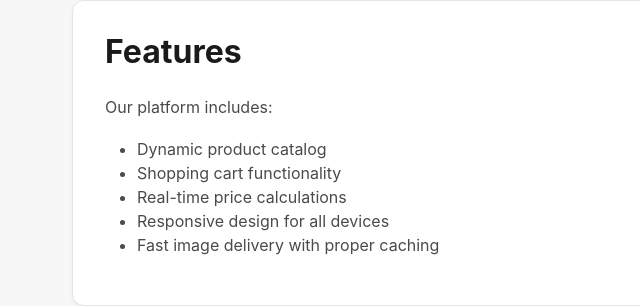
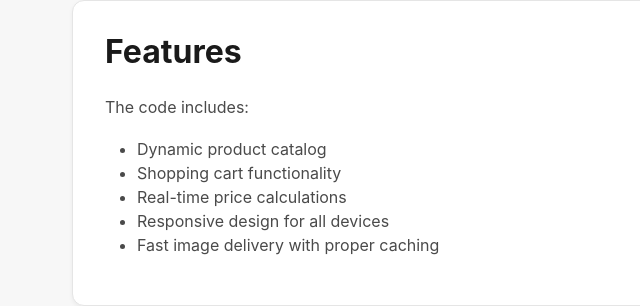
Before and after one commit to NisseBoman/EdgeShop, a website built with webpack: page src/about.html in a window 1280 px wide. Shown: the part 738-1044 px from the top of the page, 0-640 px from the left. Built offline with nearby package versions, Linux system fonts and the light colour scheme.

Commit message:
Update about.html

```diff
--- a/src/about.html
+++ b/src/about.html
@@ -150,7 +150,7 @@
       <div class="about-section">
         <h2>Features</h2>
         <p>
-          Our platform includes:
+          The code includes:
         </p>
         <ul>
           <li>Dynamic product catalog</li>
```
